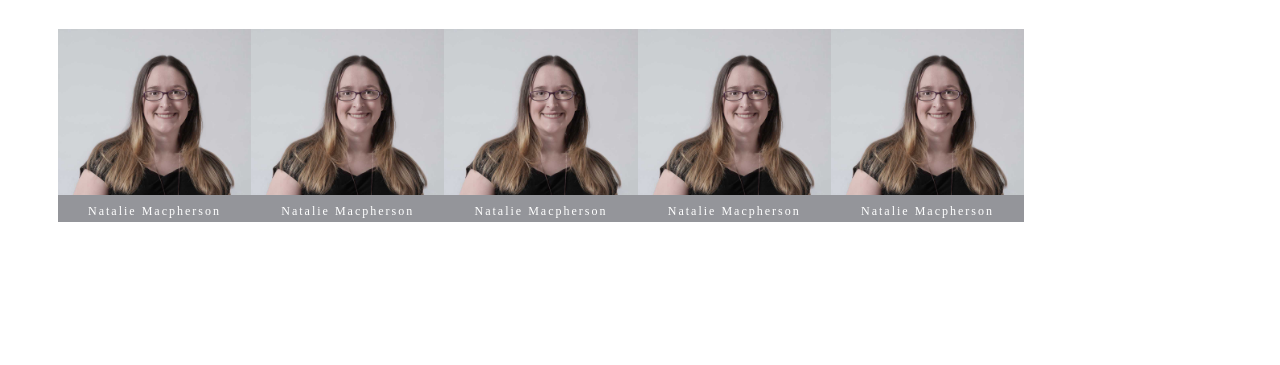
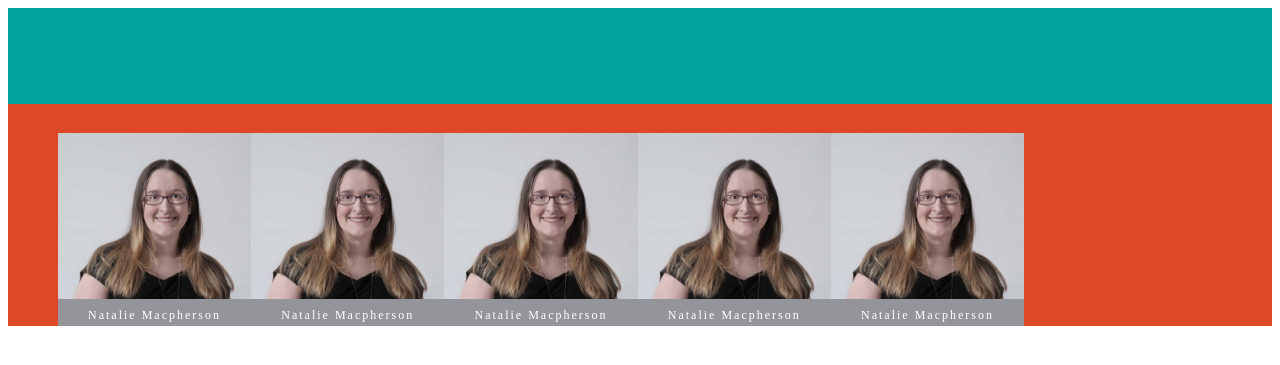
Before and after one commit to algonquindesign-grads/2016, a Jekyll site: the page built from index.html, in a window 1280 px wide. Shown: the top 365 px of the page. Built offline with Jekyll 4.4.1, drawn with Linux system fonts in a browser that asks for light colours.

Commit message:
refactor(css): connect header styling
successfully add header styling; ok to proceed with building nav

```diff
--- a/_layouts/default.html
+++ b/_layouts/default.html
@@ -16,8 +16,11 @@
   {% include header.html%}
 
   <div class="site-wrapper">
+
     {{content}}
+
     {% include grad-photo.html %}
+
   </div>
 
 
--- a/css/components/_header.css
+++ /dev/null
@@ -1,3 +0,0 @@
-.fw-header {
-  background-color: blue;
-}
--- a/css/style.css
+++ b/css/style.css
@@ -16,52 +16,6 @@ background-color: lighten($grey, 75%);
 }
 
 */
-@-moz-viewport {
-  width: device-width;
-  scale: 1;
-}
-
-@-ms-viewport {
-  width: device-width;
-  scale: 1;
-}
-
-@-webkit-viewport {
-  width: device-width;
-  scale: 1;
-}
-
-@viewport {
-  width: device-width;
-  scale: 1;
-}
-
-html {
-  box-sizing: border-box;
-  -ms-text-size-adjust: 100%;
-  -webkit-text-size-adjust: 100%;
-  text-size-adjust: 100%;
-  font-family: 'Effra', sans-serif;
-}
-
-*, *:before, *:after {
-  box-sizing: inherit;
-}
-
-.img-flex {
-  display: block;
-  width: 100%;
-}
-
-.site-wrapper {
-  display: block;
-  background-color: red;
-}
-
-.fw-header {
-  background-color: blue;
-}
-
 @-moz-viewport {
   width: device-width;
   scale: 1;
@@ -2038,3 +1992,54 @@ td, th, fieldset {
     padding-right: 0.3750rem;
   }
 }
+
+@-moz-viewport {
+  width: device-width;
+  scale: 1;
+}
+
+@-ms-viewport {
+  width: device-width;
+  scale: 1;
+}
+
+@-webkit-viewport {
+  width: device-width;
+  scale: 1;
+}
+
+@viewport {
+  width: device-width;
+  scale: 1;
+}
+
+html {
+  box-sizing: border-box;
+  -ms-text-size-adjust: 100%;
+  -webkit-text-size-adjust: 100%;
+  text-size-adjust: 100%;
+  font-family: 'Effra', sans-serif;
+}
+
+*, *:before, *:after {
+  box-sizing: inherit;
+}
+
+.img-flex {
+  display: block;
+  width: 100%;
+}
+
+.site-wrapper {
+  display: block;
+  overflow: hidden;
+  background-color: #df4827;
+  margin: 0;
+  padding: 0;
+}
+
+.fw-header {
+  display: block;
+  background-color: #00a29c;
+  height: 5em;
+}
--- a/scss/components/_header.scss
+++ b/scss/components/_header.scss
@@ -1,3 +1,6 @@
 .fw-header{
-  background-color: blue;
+  display: block;
+  background-color: $green;
+  height: 5em;
+
 }
--- a/scss/components/_main.scss
+++ b/scss/components/_main.scss
@@ -25,7 +25,9 @@ html {
 
 .site-wrapper{
   display: block;
-  background-color: red;
+  overflow: hidden;
+  background-color: $red;
+  @include zero;
 }
 
 // Show navigation on screen when there is no JS
--- a/scss/style.scss
+++ b/scss/style.scss
@@ -3,12 +3,11 @@
 @import "mixins";
 
 
-
 // Component rules
-@import "components/main";
-@import "components/header";
 @import "components/grad-photo";
 @import "components/grid";
 @import "components/type";
+@import "components/main";
+@import "components/header";
 
 // Vendor
```
Also changed, not shown: scss/_mixins.scss (+22 -2 lines).
